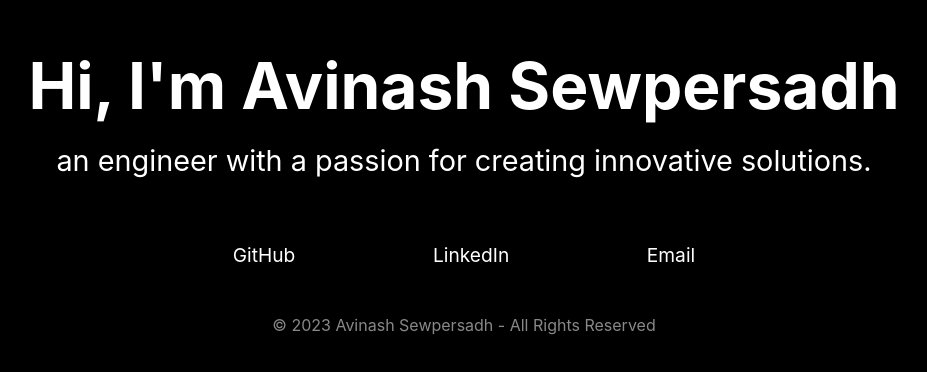
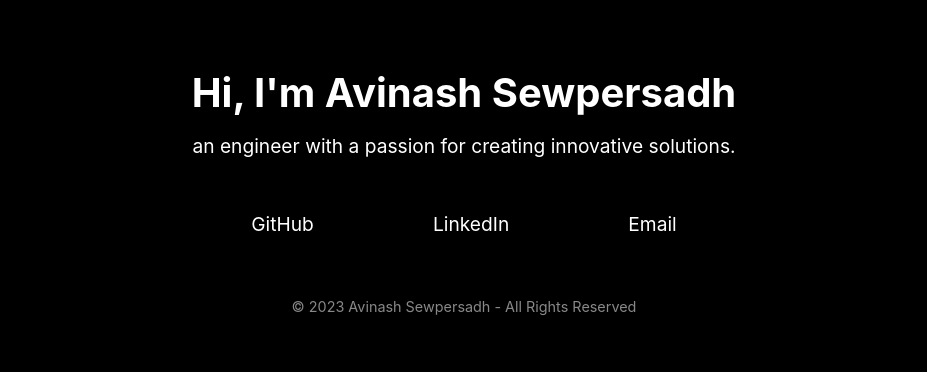
Before and after one commit to dotavi/dotavi.github.io, a Next.js app: page / in a window 1280 px wide. Shown: the part 200-572 px from the top of the page, without its empty margins (176-1103 px from the left). Built offline with nearby package versions, Linux system fonts and the light colour scheme.

Commit message:
Update Home.module.css

```diff
--- a/styles/Home.module.css
+++ b/styles/Home.module.css
@@ -55,7 +55,6 @@
   text-decoration: none;
 }
 
-
 .footer {
   margin-top: 3rem;
   font-size: 0.9rem;
@@ -87,18 +86,4 @@
   margin-top: 1rem;
 }
 
-@media (min-width: 768px) {
-  .title {
-    font-size: 4rem;
-  }
-
-  .description {
-    font-size: 1.8rem;
-  }
-}
-
-.footer {
-  margin-top: 2rem;
-  font-size: 1rem;
-  text-align: center;
-}
+@media
```
